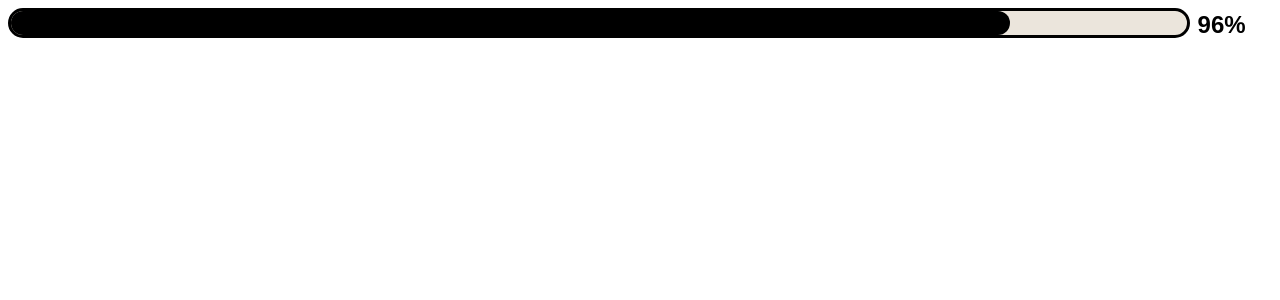
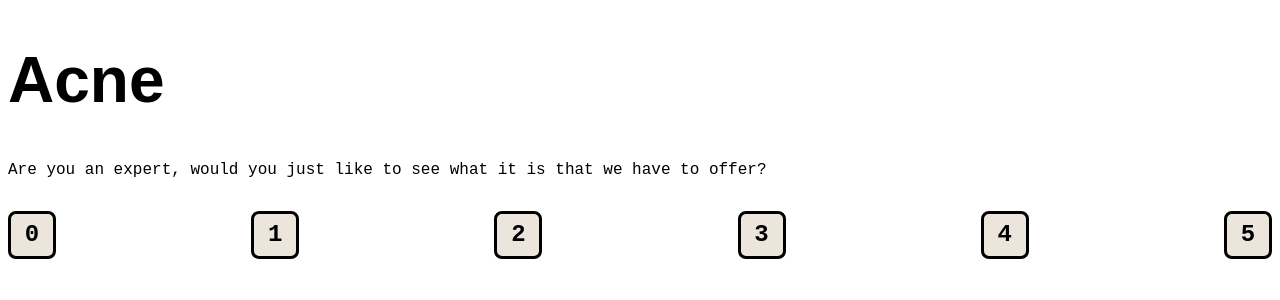
Before and after one commit to kidmpukane/KAIRESKINCARE, a React (Create React App) app in the folder frontend/skin-care-app/: page / in a window 1280 px wide. Shown: the top 300 px of the page. Built offline with nearby package versions, Linux system fonts and the light colour scheme; a web font is replaced by a local one.

Commit message:
organism-form

```diff
--- a/frontend/skin-care-app/src/App.js
+++ b/frontend/skin-care-app/src/App.js
@@ -1,9 +1,9 @@
 import React from "react";
-import MolecularProgressBar from "./molecules/MolecularProgressBar";
+import FormOrganism from "./organisms/FormOrganism";
 function App() {
   return (
     <div>
-      <MolecularProgressBar />
+      <FormOrganism />
     </div>
   );
 }
--- a/frontend/skin-care-app/src/molecules/HeaderAndBody.jsx
+++ b/frontend/skin-care-app/src/molecules/HeaderAndBody.jsx
@@ -5,11 +5,11 @@ const HeaderAndBody = (props) => {
   return (
     <div>
       <HeadingsCustom
-        headingTexts=" HEADING WEST..."
+        headingTexts={props.headingTexts}
         headingTextStyles={props.headingTextStyles}
       />
       <BodyTextCustom
-        bodyTexts="This is a body text"
+        bodyTexts={props.bodyTexts}
         bodyTextStyles={props.bodyTextStyles}
       />
     </div>
--- a/frontend/skin-care-app/src/molecules/MolecularProgressBar.jsx
+++ b/frontend/skin-care-app/src/molecules/MolecularProgressBar.jsx
@@ -7,7 +7,7 @@ const MolecularProgressBar = () => {
   return (
     <div className="progress-bar-container">
       <ProgressBar />
-      <HeadingsCustom className="headings" headingTexts="96%" />
+      <HeadingsCustom className="progress-bar-headings" headingTexts="96%" />
     </div>
   );
 };
--- a/frontend/skin-care-app/src/molecules/molecularStyles.css
+++ b/frontend/skin-care-app/src/molecules/molecularStyles.css
@@ -23,7 +23,7 @@
     /* Firefox */
 }
 
-.headings {
+.progress-bar-headings {
     margin-top: 0.2rem;
     margin-left: 0.5rem;
     font-size: 1.5rem;
--- /dev/null
+++ b/frontend/skin-care-app/src/organisms/FormOrganism.jsx
@@ -0,0 +1,21 @@
+import React from "react";
+import "./organismStyles.css";
+import { HeaderAndBody } from "../molecules/HeaderAndBody";
+import ButtonRow from "../molecules/ButtonRow";
+
+function FormOrganism(props) {
+  return (
+    <div>
+      <HeaderAndBody
+        headingTexts="Acne"
+        headingTextStyles={{ fontSize: "4rem" }}
+        bodyTexts="Are you an expert, would you just like to see what it is that we have to offer?"
+      />
+      <div className="form-button-container">
+        <ButtonRow onPress={props.onPress} />
+      </div>
+    </div>
+  );
+}
+
+export default FormOrganism;
--- /dev/null
+++ b/frontend/skin-care-app/src/organisms/organismStyles.css
@@ -0,0 +1,3 @@
+.form-button-container{
+    padding-top: 2rem;
+}
```
